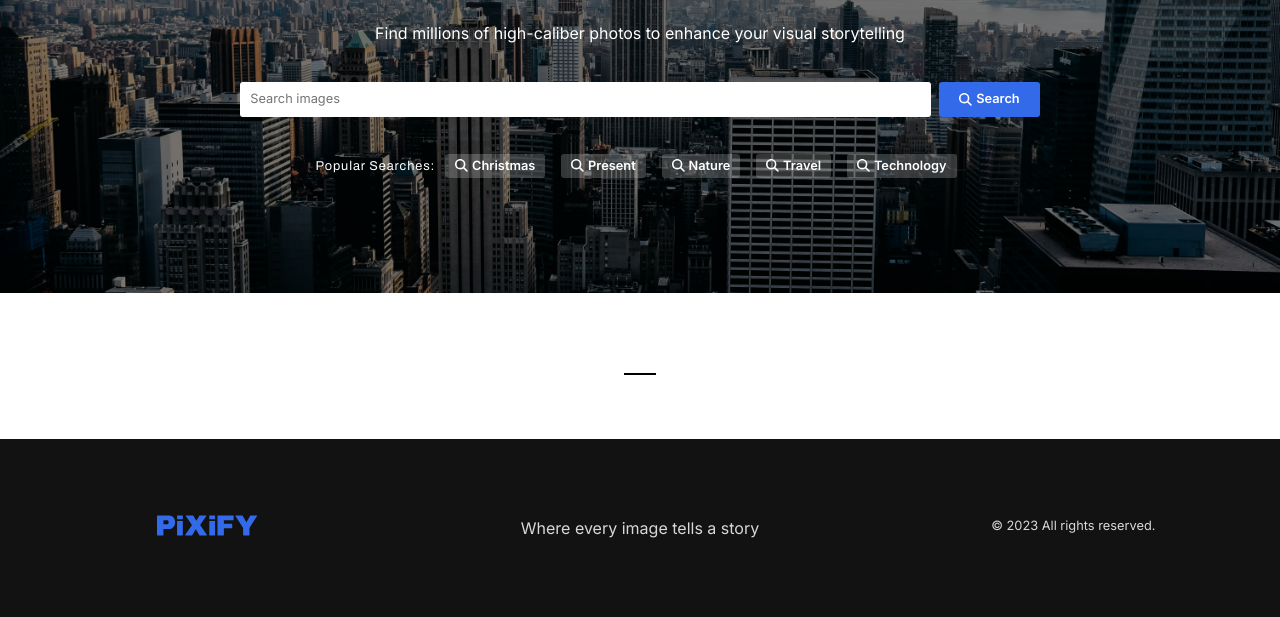
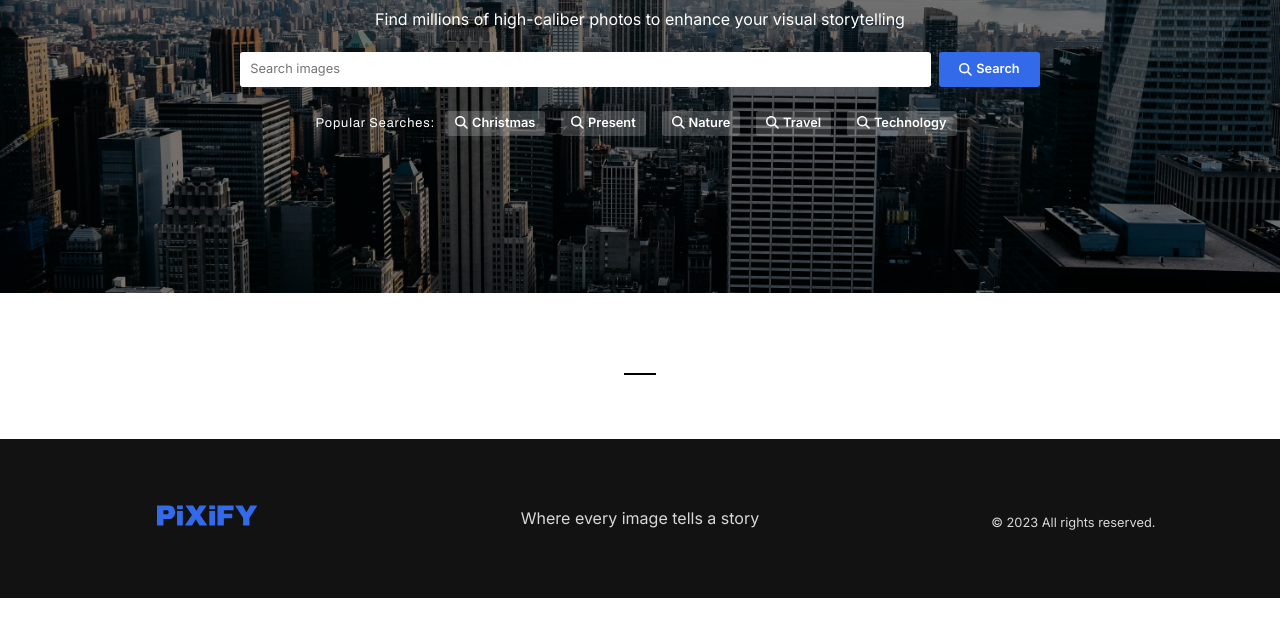
Before and after one commit to Valik3201/pixify, a website built with Parcel: page src/index.html in a window 1280 px wide. Shown: the part 307-924 px from the top of the page. Built offline with nearby package versions, Linux system fonts and the light colour scheme; what notiflix, simplelightbox would draw is missing.

Commit message:
style: update styles

```diff
--- a/src/app/scss/_globals.scss
+++ b/src/app/scss/_globals.scss
@@ -5,6 +5,23 @@
 // Apply box-sizing to all elements
 * {
   box-sizing: border-box;
+}
+
+// Reset default margins and paddings for certain elements
+html,
+body,
+div,
+h1,
+h2,
+h3,
+p,
+ul,
+li,
+form,
+input,
+button {
+  margin: 0;
+  padding: 0;
 }
 
 // Set base font family for the entire body
@@ -54,7 +71,7 @@ body {
   background-color: $main-brand-color;
   color: white;
   border: none;
-  border-radius: 3px;
+  border-radius: 6px;
   padding: 10px 15px;
   cursor: pointer;
   transition: background-color 0.2s ease-in;
```
Also changed, not shown: src/app/assets/logo.png (added), src/app/assets/logo.svg, src/app/scss/styles.css, 1 other file.
